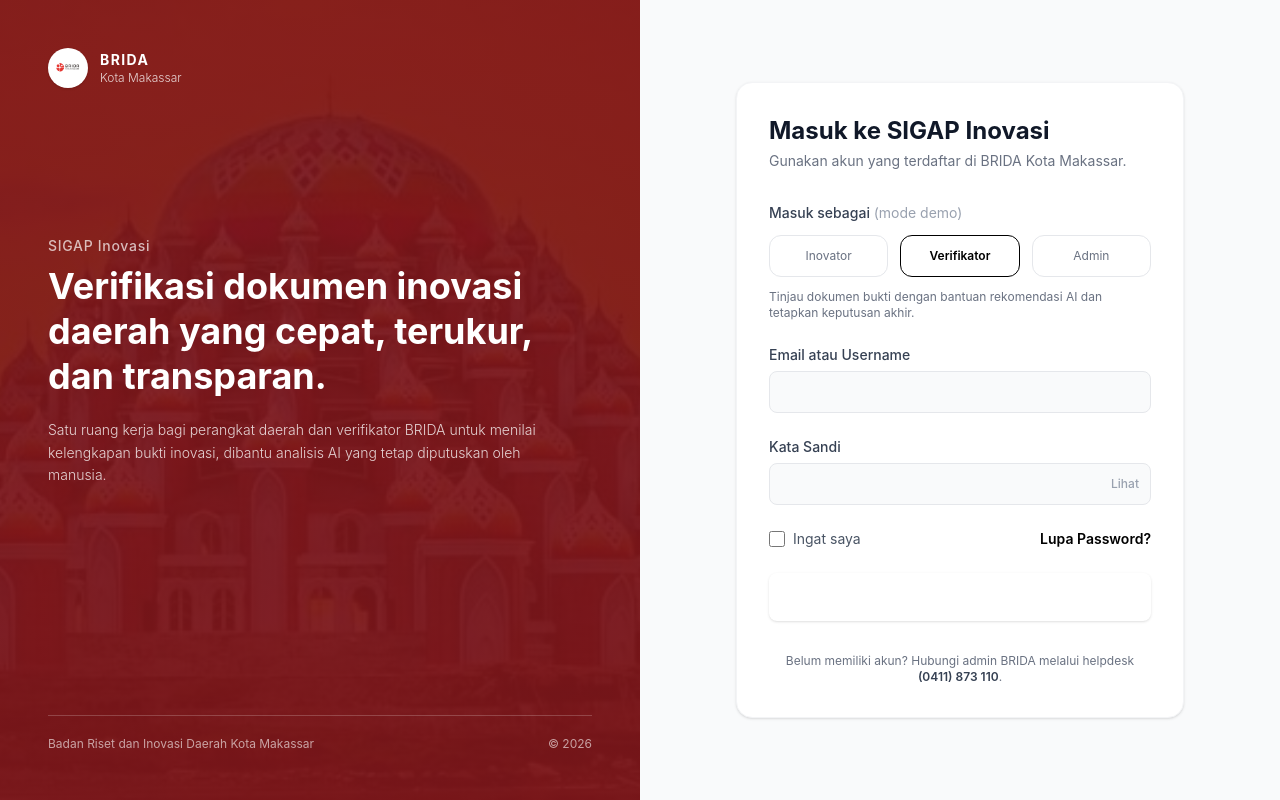
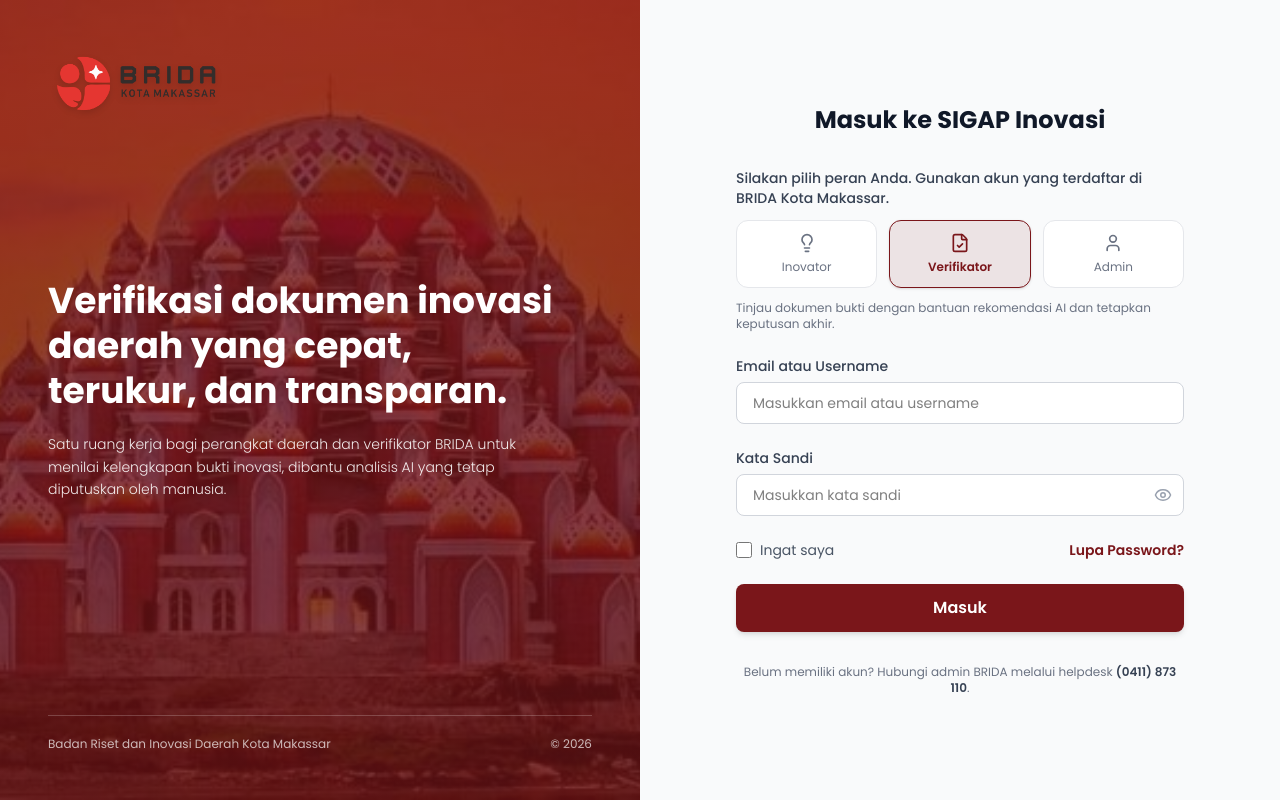
Before and after one commit to Ramadani2610/CapstoneRPL_BRIDA_AIDocument, a React (Vite) app in the folder frontend/: page /login in a window 1280 px wide. Built offline with nearby package versions, Linux system fonts and the light colour scheme.

Commit message:
feat: perbarui halaman login dan perbaiki alur autentikasi role

```diff
--- a/frontend/index.html
+++ b/frontend/index.html
@@ -1,13 +1,20 @@
 <!doctype html>
 <html lang="id">
+
 <head>
   <meta charset="UTF-8" />
   <link rel="icon" type="image/svg+xml" href="/favicon.svg" />
   <meta name="viewport" content="width=device-width, initial-scale=1.0" />
   <title>SIGAP - Sistem Verifikator Dokumen BRIDA Kota Makassar</title>
+  <!-- Masukkan ini di index.html dalam tag <head> -->
+  <link rel="preconnect" href="https://fonts.googleapis.com">
+  <link rel="preconnect" href="https://fonts.gstatic.com" crossorigin>
+  <link href="https://fonts.googleapis.com/css2?family=Poppins:wght@300;400;500;600;700&display=swap" rel="stylesheet">
 </head>
+
 <body>
   <div id="root"></div>
   <script type="module" src="/src/main.tsx"></script>
 </body>
+
 </html>
--- a/frontend/package.json
+++ b/frontend/package.json
@@ -21,7 +21,6 @@
     "@eslint/js": "^10.0.1",
     "@tailwindcss/vite": "^4.3.3",
     "@types/node": "^26.6.3",
-
     "@types/react": "^19.3.0",
     "@types/react-dom": "^19.3.0",
     "@vitejs/plugin-react": "^6.1.1",
@@ -32,10 +31,8 @@
     "globals": "^17.12.0",
     "postcss": "^8.5.28",
     "tailwindcss": "^4.3.3",
-
     "typescript": "^5.9.0",
     "typescript-eslint": "^8.70.1",
-
     "vite": "^8.3.0"
   }
 }
--- a/frontend/src/lib/role.tsx
+++ b/frontend/src/lib/role.tsx
@@ -1,16 +1,6 @@
 import { createContext, useContext, useEffect, useState } from 'react'
 import type { Dispatch, ReactNode, SetStateAction } from 'react'
-import { ROLES } from '../config/roles'
 
-/*
-  Sumber peran pengguna.
-
-  SEMENTARA (belum ada auth): peran disimpan di localStorage dan bisa diganti
-  lewat tombol di header. Ini cukup untuk pengembangan & demo.
-
-  NANTI saat autentikasi sudah jadi: ganti isi useEffect di bawah dengan
-  pemanggilan API (mis. api.get('/me')), sisanya tidak perlu diubah.
-*/
 const STORAGE_KEY = 'brida.role'
 
 interface RoleContextValue {
@@ -24,17 +14,21 @@
 export function RoleProvider({ children }: { children: ReactNode }) {
   const [role, setRole] = useState<string>(() => {
     const saved = window.localStorage.getItem(STORAGE_KEY)
-    return saved || ROLES.ADMIN
+    // REVISI: Kosongkan default jika tidak ada data di localStorage (jangan langsung ROLES.ADMIN)
+    return saved || ''
   })
 
   useEffect(() => {
-    window.localStorage.setItem(STORAGE_KEY, role)
+    if (role) {
+      window.localStorage.setItem(STORAGE_KEY, role)
+    } else {
+      window.localStorage.removeItem(STORAGE_KEY)
+    }
   }, [role])
 
   const value: RoleContextValue = {
     role,
     setRole,
-    // is(ROLES.ADMIN, ROLES.VERIFIKATOR) -> true kalau peran saat ini salah satunya
     is: (...allowed: string[]) => allowed.includes(role),
   }
 
--- a/frontend/src/pages/auth/Login.tsx
+++ b/frontend/src/pages/auth/Login.tsx
@@ -1,16 +1,22 @@
 import React, { useState } from 'react';
+import { useNavigate } from 'react-router-dom';
+import { Eye, EyeOff, Lightbulb, FileCheck, User } from 'lucide-react';
+import { useRole } from '../../lib/role';
+import { defaultPathForRole } from '../../config/navigation';
 
-// Pastikan struktur folder Anda sesuai dengan path ini
+import bgKubah from '../../assets/images/99kubah.jpg';
 import logoSigap from '../../assets/images/logo-sigap.png';
-import bgKubah from '../../assets/images/99kubah.jpg';
 
 type Role = 'inovator' | 'verifikator' | 'admin';
 
-export const Login: React.FC = () => {
-  const [role, setRole] = useState<Role>('verifikator');
+const Login: React.FC = () => {
+  const [role, setRoleState] = useState<Role>('verifikator');
   const [email, setEmail] = useState('');
   const [password, setPassword] = useState('');
   const [showPassword, setShowPassword] = useState(false);
+
+  const { setRole } = useRole();
+  const navigate = useNavigate();
 
   const roleDescriptions = {
     inovator: 'Unggah dan ajukan dokumen bukti inovasi daerah Anda.',
@@ -20,87 +26,114 @@
 
   const handleLogin = (e: React.FormEvent) => {
     e.preventDefault();
-    console.log({ email, password, role });
+    setRole(role);
+    navigate(defaultPathForRole(role));
   };
 
   return (
-    <div className="flex min-h-screen bg-gray-50 font-sans">
-
-      {/* SISI KIRI - Banner Informasi */}
+    <div className="flex min-h-screen bg-gray-50 font-['Poppins',sans-serif]">
+      {/* SISI KIRI - Hero Section (Layar Sedang & Besar) */}
       <div
         className="hidden lg:flex lg:w-1/2 flex-col justify-between p-12 relative bg-cover bg-center"
         style={{
-          backgroundImage: `linear-gradient(rgba(122, 22, 26, 0.90), rgba(122, 22, 26, 0.95)), url(${bgKubah})`
+          backgroundImage: `linear-gradient(rgba(122, 22, 26, 0.72), rgba(97, 17, 20, 0.80)), url(${bgKubah})`
         }}
       >
-        {/* Logo Kiri Atas */}
-        <div className="flex items-center gap-3 z-10">
-          <div className="w-10 h-10 bg-white rounded-full flex items-center justify-center p-1.5 shadow-sm">
-            <img src={logoSigap} alt="Logo BRIDA" className="w-full h-full object-contain" />
-          </div>
-          <div className="text-white">
-            <h2 className="font-bold text-sm tracking-widest uppercase">BRIDA</h2>
-            <p className="text-xs font-light opacity-80">Kota Makassar</p>
-          </div>
+        {/* Logo BRIDA - Digeser sedikit ke kiri (-ml-2) agar pas sejajar dengan awal kalimat judul */}
+        <div className="z-10 -ml-2">
+          <img
+            src={logoSigap}
+            alt="Logo BRIDA Kota Makassar"
+            className="h-16 xl:h-20 w-auto object-contain drop-shadow-md"
+          />
         </div>
 
-        {/* Konten Tengah */}
-        <div className="z-10 max-w-lg mb-20">
-          <p className="text-white/70 text-sm font-medium tracking-wider mb-2">SIGAP Inovasi</p>
-          <h1 className="text-white text-4xl font-bold leading-tight mb-5">
+        <div className="z-10 max-w-lg mb-16">
+          <h1 className="text-white text-3xl xl:text-4xl font-bold leading-tight mb-5">
             Verifikasi dokumen inovasi daerah yang cepat, terukur, dan transparan.
           </h1>
-          <p className="text-white/80 text-sm leading-relaxed font-light">
+          <p className="text-white/90 text-sm leading-relaxed font-light">
             Satu ruang kerja bagi perangkat daerah dan verifikator BRIDA untuk menilai kelengkapan bukti inovasi, dibantu analisis AI yang tetap diputuskan oleh manusia.
           </p>
         </div>
 
-        {/* Footer Banner */}
-        <div className="z-10 flex justify-between items-center text-white/60 text-xs border-t border-white/20 pt-5">
+        <div className="z-10 flex justify-between items-center text-white/70 text-xs border-t border-white/20 pt-5">
           <p>Badan Riset dan Inovasi Daerah Kota Makassar</p>
           <p>© 2026</p>
         </div>
       </div>
 
-      {/* SISI KANAN - Form Login */}
-      <div className="w-full lg:w-1/2 flex items-center justify-center p-8 sm:p-12">
-        <div className="w-full max-w-md bg-white p-8 rounded-2xl shadow-sm border border-gray-100">
+      {/* SISI KANAN - Form Login Section */}
+      <div className="w-full lg:w-1/2 flex items-center justify-center p-4 sm:p-8 md:p-12">
+        <div className="w-full max-w-md bg-white sm:bg-transparent p-6 sm:p-0 rounded-2xl sm:rounded-none shadow-sm sm:shadow-none border sm:border-none border-gray-100">
 
-          <div className="mb-8">
+          {/* Logo Khusus Tampilan Ponsel / Tablet */}
+          <div className="lg:hidden flex justify-center mb-6">
+            <img
+              src={logoSigap}
+              alt="Logo BRIDA Kota Makassar"
+              className="h-16 w-auto object-contain"
+            />
+          </div>
+
+          {/* Judul & Subtitle Dibuat Rata Tengah (text-center) */}
+          <div className="mb-8 text-center">
             <h2 className="text-2xl font-bold text-gray-900">Masuk ke SIGAP Inovasi</h2>
-            <p className="text-sm text-gray-500 mt-1">Gunakan akun yang terdaftar di BRIDA Kota Makassar.</p>
           </div>
 
           <form onSubmit={handleLogin} className="space-y-6">
-
-            {/* Pilihan Role */}
             <div>
               <label className="block text-sm font-medium text-gray-700 mb-3">
-                Masuk sebagai <span className="text-gray-400 font-normal">(mode demo)</span>
+                Silakan pilih peran Anda. Gunakan akun yang terdaftar di BRIDA Kota Makassar.<span className="text-gray-400 font-normal"></span>
               </label>
 
-              <div className="grid grid-cols-3 gap-3">
-                {(['inovator', 'verifikator', 'admin'] as Role[]).map((r) => (
-                  <button
-                    key={r}
-                    type="button"
-                    onClick={() => setRole(r)}
-                    className={`flex flex-col items-center justify-center py-3 px-2 rounded-xl border transition-all ${
-                      role === r
-                      ? 'border-maroon bg-maroon/5 text-maroon font-semibold'
-                      : 'border-gray-200 bg-white hover:border-gray-300 text-gray-500'
-                    }`}
-                  >
-                    <span className="text-xs capitalize">{r}</span>
-                  </button>
-                ))}
+              <div className="grid grid-cols-3 gap-2 sm:gap-3">
+                <button
+                  type="button"
+                  onClick={() => setRoleState('inovator')}
+                  className={`flex flex-col items-center justify-center py-3 px-2 rounded-xl border transition-all cursor-pointer ${
+                    role === 'inovator'
+                    ? 'border-[#7a161a] bg-[#7a161a]/10 text-[#7a161a] font-semibold shadow-sm'
+                    : 'border-gray-200 bg-white hover:border-[#7a161a]/60 hover:text-[#7a161a] text-gray-500'
+                  }`}
+                >
+                  <Lightbulb size={20} className="mb-1.5" />
+                  <span className="text-xs capitalize">Inovator</span>
+                </button>
+
+                <button
+                  type="button"
+                  onClick={() => setRoleState('verifikator')}
+                  className={`flex flex-col items-center justify-center py-3 px-2 rounded-xl border transition-all cursor-pointer ${
+                    role === 'verifikator'
+                    ? 'border-[#7a161a] bg-[#7a161a]/10 text-[#7a161a] font-semibold shadow-sm'
+                    : 'border-gray-200 bg-white hover:border-[#7a161a]/60 hover:text-[#7a161a] text-gray-500'
+                  }`}
+                >
+                  <FileCheck size={20} className="mb-1.5" />
+                  <span className="text-xs capitalize">Verifikator</span>
+                </button>
+
+                <button
+                  type="button"
+                  onClick={() => setRoleState('admin')}
+                  className={`flex flex-col items-center justify-center py-3 px-2 rounded-xl border transition-all cursor-pointer ${
+                    role === 'admin'
+                    ? 'border-[#7a161a] bg-[#7a161a]/10 text-[#7a161a] font-semibold shadow-sm'
+                    : 'border-gray-200 bg-white hover:border-[#7a161a]/60 hover:text-[#7a161a] text-gray-500'
+                  }`}
+                >
+                  {/* Ikon Admin Diganti Menjadi Ikon Pengguna (User) */}
+                  <User size={20} className="mb-1.5" />
+                  <span className="text-xs capitalize">Admin</span>
+                </button>
               </div>
+
               <p className="text-xs text-gray-500 mt-3 h-8">
                 {roleDescriptions[role]}
               </p>
             </div>
 
-            {/* Input Username / Email */}
             <div>
               <label className="block text-sm font-medium text-gray-700 mb-1.5">
                 Email atau Username
@@ -110,11 +143,11 @@
                 required
                 value={email}
                 onChange={(e) => setEmail(e.target.value)}
-                className="w-full px-4 py-2.5 bg-gray-50 border border-gray-200 rounded-lg focus:ring-2 focus:ring-maroon/20 focus:border-maroon outline-none transition-all text-sm"
+                placeholder="Masukkan email atau username"
+                className="w-full px-4 py-2.5 bg-white border border-gray-300 rounded-lg focus:ring-2 focus:ring-[#7a161a]/20 focus:border-[#7a161a] hover:border-[#7a161a]/60 outline-none transition-all text-sm"
               />
             </div>
 
-            {/* Input Password */}
             <div>
               <label className="block text-sm font-medium text-gray-700 mb-1.5">
                 Kata Sandi
@@ -125,36 +158,35 @@
                   required
                   value={password}
                   onChange={(e) => setPassword(e.target.value)}
-                  className="w-full px-4 py-2.5 bg-gray-50 border border-gray-200 rounded-lg focus:ring-2 focus:ring-maroon/20 focus:border-maroon outline-none transition-all text-sm pr-10"
+                  placeholder="Masukkan kata sandi"
+                  className="w-full px-4 py-2.5 bg-white border border-gray-300 rounded-lg focus:ring-2 focus:ring-[#7a161a]/20 focus:border-[#7a161a] hover:border-[#7a161a]/60 outline-none transition-all text-sm pr-10"
                 />
                 <button
                   type="button"
                   onClick={() => setShowPassword(!showPassword)}
-                  className="absolute right-3 top-1/2 -translate-y-1/2 text-gray-400 hover:text-gray-600 text-xs font-medium"
+                  className="absolute right-3 top-1/2 -translate-y-1/2 text-gray-400 hover:text-[#7a161a] focus:outline-none transition-colors"
                 >
-                  {showPassword ? 'Sembunyikan' : 'Lihat'}
+                  {showPassword ? <EyeOff size={18} /> : <Eye size={18} />}
                 </button>
               </div>
             </div>
 
-            {/* Checkbox & Lupa Password */}
             <div className="flex items-center justify-between">
-              <label className="flex items-center gap-2 cursor-pointer">
+              <label className="flex items-center gap-2 cursor-pointer group">
                 <input
                   type="checkbox"
-                  className="w-4 h-4 text-maroon border-gray-300 rounded focus:ring-maroon"
+                  className="w-4 h-4 text-[#7a161a] border-gray-300 rounded accent-[#7a161a] focus:ring-[#7a161a] cursor-pointer"
                 />
-                <span className="text-sm text-gray-600">Ingat saya</span>
+                <span className="text-sm text-gray-600 group-hover:text-gray-900 transition-colors">Ingat saya</span>
               </label>
-              <a href="#" className="text-sm font-semibold text-maroon hover:underline">
+              <a href="#" className="text-sm font-semibold text-[#7a161a] hover:text-[#5a1013] hover:underline transition-colors">
                 Lupa Password?
               </a>
             </div>
 
-            {/* Tombol Submit */}
             <button
               type="submit"
-              className="w-full bg-maroon hover:bg-maroon-hover text-white font-semibold py-3 rounded-lg transition-colors shadow-sm"
+              className="w-full bg-[#7a161a] hover:bg-[#5a1013] active:bg-[#400b0d] text-white font-semibold py-3 rounded-lg transition-all shadow-md hover:shadow-lg cursor-pointer text-center"
             >
               Masuk
             </button>
@@ -164,7 +196,6 @@
             Belum memiliki akun? Hubungi admin BRIDA melalui helpdesk{' '}
             <span className="font-semibold text-gray-700">(0411) 873 110</span>.
           </p>
-
         </div>
       </div>
     </div>
```
Also changed, not shown: frontend/src/routes.tsx (+11 -12 lines), 1 other file (tests, documents, lock files or other folders). Lines whose indentation alone changed are shown as unchanged.
